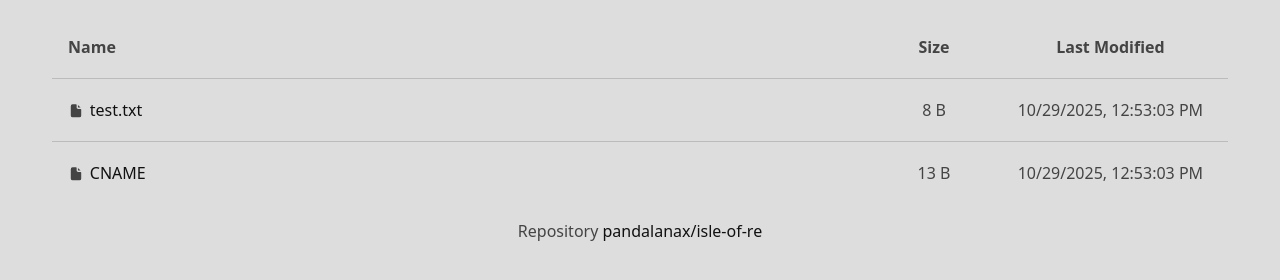
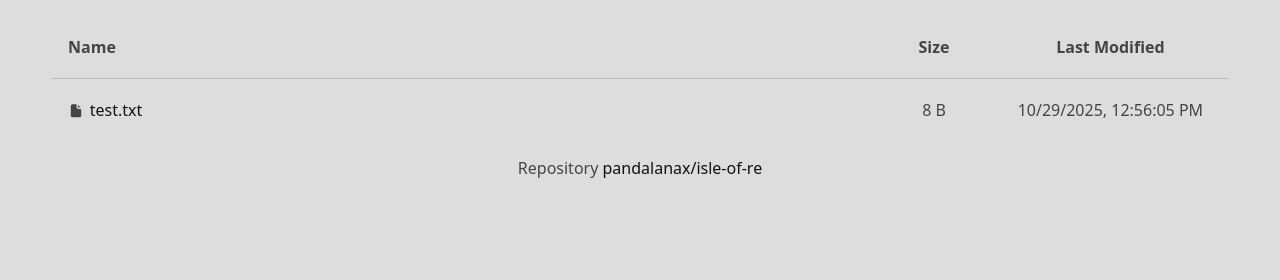
Before and after one commit to pandalanax/isle-of-re, a plain HTML site: page index.html in a window 1280 px wide. Shown: the part 118-398 px from the top of the page. Drawn offline with Linux system fonts and the light colour scheme.

Commit message:
deploy: f51152c920a2d9b69182a88947e22e36ca27e84c

```diff
--- a/index.html
+++ b/index.html
@@ -182,18 +182,7 @@ footer {
             <a href="./test.txt">test.txt</a>
           </td>
           <td class="size" title="8">8 B</td>
-          <td class="mod-date">10/29/2025, 12:53:03 PM</td>
-        </tr>
-
-        <tr>
-          <td class="name">
-            <svg class="icon" xmlns="http://www.w3.org/2000/svg">
-              <use href="#file"/>
-            </svg>
-            <a href="./CNAME">CNAME</a>
-          </td>
-          <td class="size" title="13">13 B</td>
-          <td class="mod-date">10/29/2025, 12:53:03 PM</td>
+          <td class="mod-date">10/29/2025, 12:56:05 PM</td>
         </tr>
     </tbody>
   </table>
```
